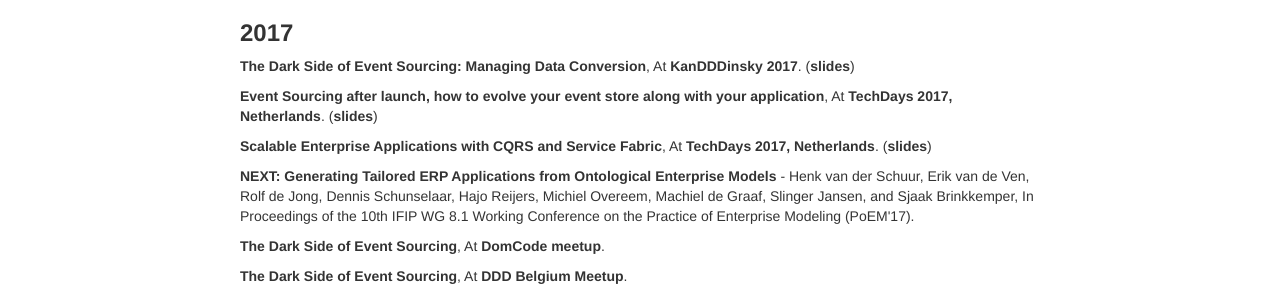
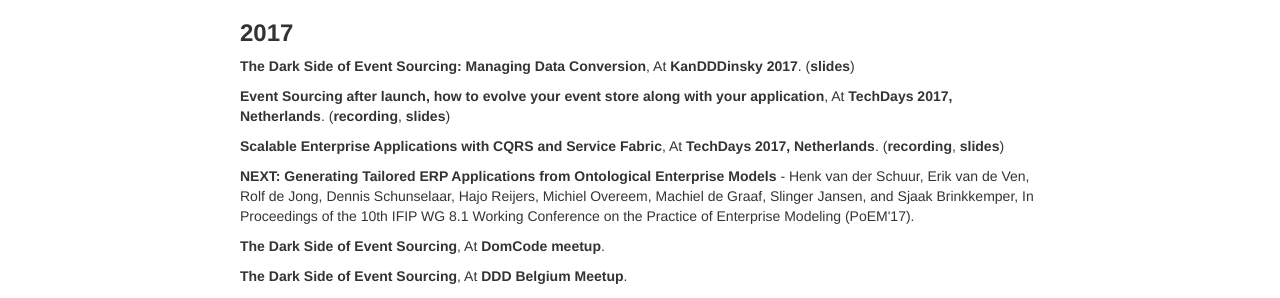
Before and after one commit to overeemm/overeemm.github.com, a Jekyll site: the page built from pubspres.html, in a window 1280 px wide. Shown: the part 212-510 px from the top of the page. Built offline with Jekyll 4.4.1, drawn with Linux system fonts in a browser that asks for light colours; nearby versions of some CDN libraries.

Commit message:
Added recordings

```diff
--- a/pubspres.html
+++ b/pubspres.html
@@ -25,13 +25,13 @@
 <p>
     <b>Event Sourcing after launch, how to evolve your event store along with your application</b>,
     At <a href="https://techdays.nl/">TechDays 2017, Netherlands</a>.
-    (<a href="https://speakerdeck.com/overeemm/techdays-2017-event-sourcing-after-launch-how-to-evolve-your-event-store-along-with-your-application">slides</a>)
+    (<a href="https://www.youtube.com/watch?v=HSJZzFs4cMA">recording</a>, <a href="https://speakerdeck.com/overeemm/techdays-2017-event-sourcing-after-launch-how-to-evolve-your-event-store-along-with-your-application">slides</a>)
 </p>
 
 <p>
     <b>Scalable Enterprise Applications with CQRS and Service Fabric</b>,
     At <a href="https://techdays.nl/">TechDays 2017, Netherlands</a>.
-    (<a href="https://speakerdeck.com/overeemm/techdays-2017-scalable-enterprise-applications-with-cqrs-and-service-fabric">slides</a>)
+    (<a href="https://www.youtube.com/watch?v=W8_ZgPHPeNA">recording</a>, <a href="https://speakerdeck.com/overeemm/techdays-2017-scalable-enterprise-applications-with-cqrs-and-service-fabric">slides</a>)
 </p>
 
 <p>
```
